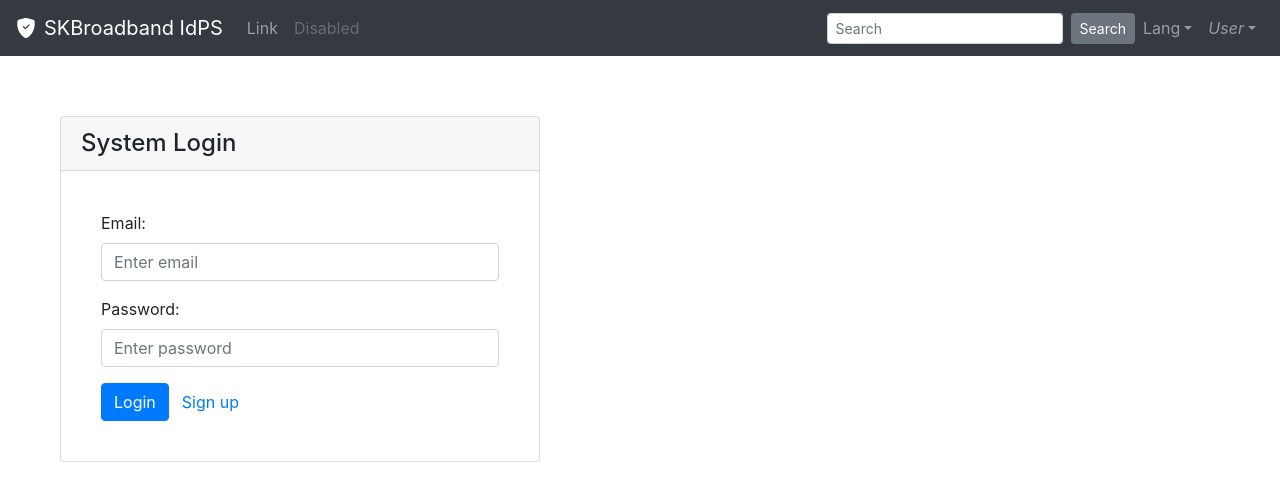
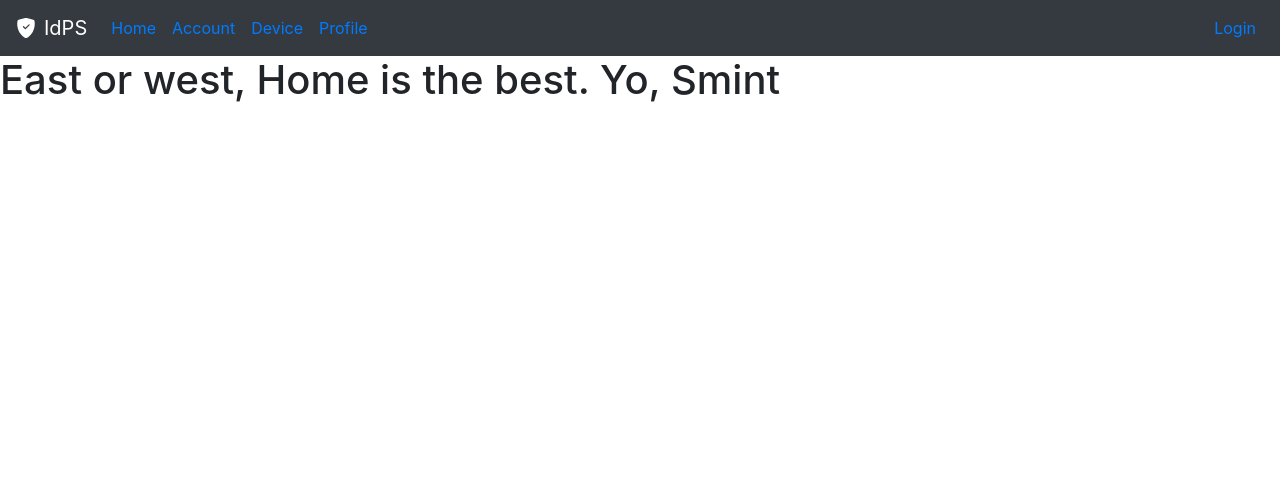
Before and after one commit to lsmin625/vue-base-ui, a Vue app: page /#/home in a window 1280 px wide. Shown: the top 498 px of the page. Built offline with nearby package versions, Linux system fonts and the light colour scheme.

Commit message:
vuex, vue-router, axios added

```diff
--- a/package.json
+++ b/package.json
@@ -9,11 +9,14 @@
   },
   "dependencies": {
     "@popperjs/core": "^2.9.2",
+    "axios": "^0.21.1",
     "bootstrap": "^4.6.0",
     "bootstrap-vue": "^2.21.2",
     "core-js": "^3.6.5",
     "portal-vue": "^2.1.7",
-    "vue": "^2.6.11"
+    "vue": "^2.6.11",
+    "vue-router": "^3.5.1",
+    "vuex": "^3.6.2"
   },
   "devDependencies": {
     "@vue/cli-plugin-babel": "~4.5.0",
--- a/src/App.vue
+++ b/src/App.vue
@@ -1,30 +1,40 @@
 <template>
   <div id="app">
-    <Navbar />
-    <Login />
+    <div>
+      <b-navbar toggleable="lg" type="dark" variant="dark">
+        <b-navbar-brand href="#" v-b-toggle.sidebar-1>
+          <b-icon icon="shield-fill-check" class="mr-2"></b-icon>IdPS</b-navbar-brand>
+
+        <b-navbar-toggle target="nav-collapse"></b-navbar-toggle>
+
+        <b-collapse id="nav-collapse" is-nav>
+          <b-navbar-nav>
+            <b-nav-item id="menu-home"><router-link to="/home">Home</router-link></b-nav-item>
+            <b-nav-item id="menu-account"><router-link to="/account">Account</router-link></b-nav-item>
+            <b-nav-item id="menu-device"><router-link to="/device">Device</router-link></b-nav-item>
+            <b-nav-item id="menu-profile"><router-link to="/profile">Profile</router-link></b-nav-item>
+          </b-navbar-nav>
+
+          <!-- Right aligned nav items -->
+          <b-navbar-nav class="ml-auto">
+            <b-nav-item href="#"><router-link to="/login">Login</router-link></b-nav-item>
+          </b-navbar-nav>
+        </b-collapse>
+      </b-navbar>
+    </div>
+    <router-view></router-view>
   </div>
 </template>
 
 <script>
-import Login from "./components/Login.vue";
-import Navbar from "./components/Navbar.vue";
 
 export default {
   name: "App",
-  components: {
-    Login,
-    Navbar
-  }
+  methods: {
+    enableMenu(event) {
+      event.preventDefault();
+//      this.menu_home.style.enableMenu = false;
+    }
+  },
 };
 </script>
-<!--
-<style>
-#app {
-  font-family: Avenir, Helvetica, Arial, sans-serif;
-  -webkit-font-smoothing: antialiased;
-  -moz-osx-font-smoothing: grayscale;
-  color: #2c3e50;
-  margin: 60px;
-}
-</style>
--->
--- /dev/null
+++ b/src/components/Account.vue
@@ -0,0 +1,5 @@
+<template>
+    <div>
+        <h1>Who is Account</h1>
+    </div>
+</template>
--- /dev/null
+++ b/src/components/Device.vue
@@ -0,0 +1,5 @@
+<template>
+    <div>
+        <h1>Just Device, not Advice</h1>
+    </div>
+</template>
--- /dev/null
+++ b/src/components/Home.vue
@@ -0,0 +1,18 @@
+<template>
+    <div>
+        <h1>East or west, Home is the best. Yo, {{ guy }} </h1>
+    </div>
+</template>
+
+<script>
+  export default {
+    data() {
+      return {
+        guy: "",
+      }
+    },
+    created() {
+      this.guy = "Smint"
+    },
+  }
+</script>
--- a/src/components/Login.vue
+++ b/src/components/Login.vue
@@ -49,6 +49,9 @@ export default {
     };
   },
   methods: {
+    display(flag) {
+      this.show = flag;
+    },
     onSubmit(event) {
       event.preventDefault();
       alert(JSON.stringify(this.form));
--- a/src/components/Navbar.vue
+++ b/src/components/Navbar.vue
@@ -8,6 +8,7 @@
 
     <b-collapse id="nav-collapse" is-nav>
       <b-navbar-nav>
+        <b-nav-item href="#"><router-link to="/login">Login</router-link></b-nav-item>
         <b-nav-item href="#" @click="showEvent">Link</b-nav-item>
         <b-nav-item href="#" disabled>Disabled</b-nav-item>
       </b-navbar-nav>
@@ -44,7 +45,10 @@
 <script>
 import Sidebar from "./Sidebar.vue";
 
+import router from '../router.js'
+
 export default {
+  render: router,
   components: {
     Sidebar
   },
--- /dev/null
+++ b/src/components/Profile.vue
@@ -0,0 +1,5 @@
+<template>
+    <div>
+        <h1>Analyzing your Profile</h1>
+    </div>
+</template>
--- a/src/components/Sidebar.vue
+++ b/src/components/Sidebar.vue
@@ -11,3 +11,22 @@
     </b-sidebar>
   </div>
 </template>
+
+<script>
+export default {
+  data() {
+    return {
+      form: {
+        email: "",
+        password: "",
+      },
+      show: true,
+    };
+  },
+  methods: {
+    hide(event) {
+      event.preventDefault();
+    }
+  }
+};
+</script>
--- /dev/null
+++ b/src/router.js
@@ -0,0 +1,40 @@
+import Vue from 'vue'
+import Router from 'vue-router'
+
+Vue.use(Router)
+
+import Account from './components/Account.vue'
+import Device from './components/Device.vue'
+import Profile from './components/Profile.vue'
+import Home from './components/Home.vue'
+import Login from './components/Login.vue'
+
+export default new Router({
+    routes: [
+      {
+          path: '/account',
+          name: 'Account',
+          component: Account
+        },
+        {
+          path: '/device',
+          name: 'Device',
+          component: Device
+        },
+        {
+          path: '/profile',
+          name: 'Profile',
+          component: Profile
+        },
+        {
+          path: '/home',
+          name: 'Home',
+          component: Home
+        },
+        {
+          path: '/login',
+          name: 'Login',
+          component: Login
+        }
+    ]
+})
--- /dev/null
+++ b/src/store.js
@@ -0,0 +1,32 @@
+import Vue from "vue"
+import Vuex from "vuex"
+import axios from "axios"
+
+Vue.use(Vuex)
+
+const resourceHost = "http://localhost:3000"
+
+export default new Vuex.Store({
+  state: {
+    accessToken: null,
+  },
+  getters: {},
+  mutations: {
+    LOGIN(state, { accessToken }) {
+      state.accessToken = accessToken
+    },
+    LOGOUT(state) {
+      state.accessToken = null
+    },
+  },
+  actions: {
+    LOGIN({ commit }, { email, password }) {
+      return axios
+        .post(`${resourceHost}/login`, { email, password })
+        .then(({ data }) => commit("LOGIN", data))
+    },
+    LOGOUT({ commit }) {
+      commit("LOGOUT")
+    },
+  },
+})
```
Also changed, not shown: src/main.js (+8 -1 lines), 2 other files (tests, documents, lock files or other folders).
